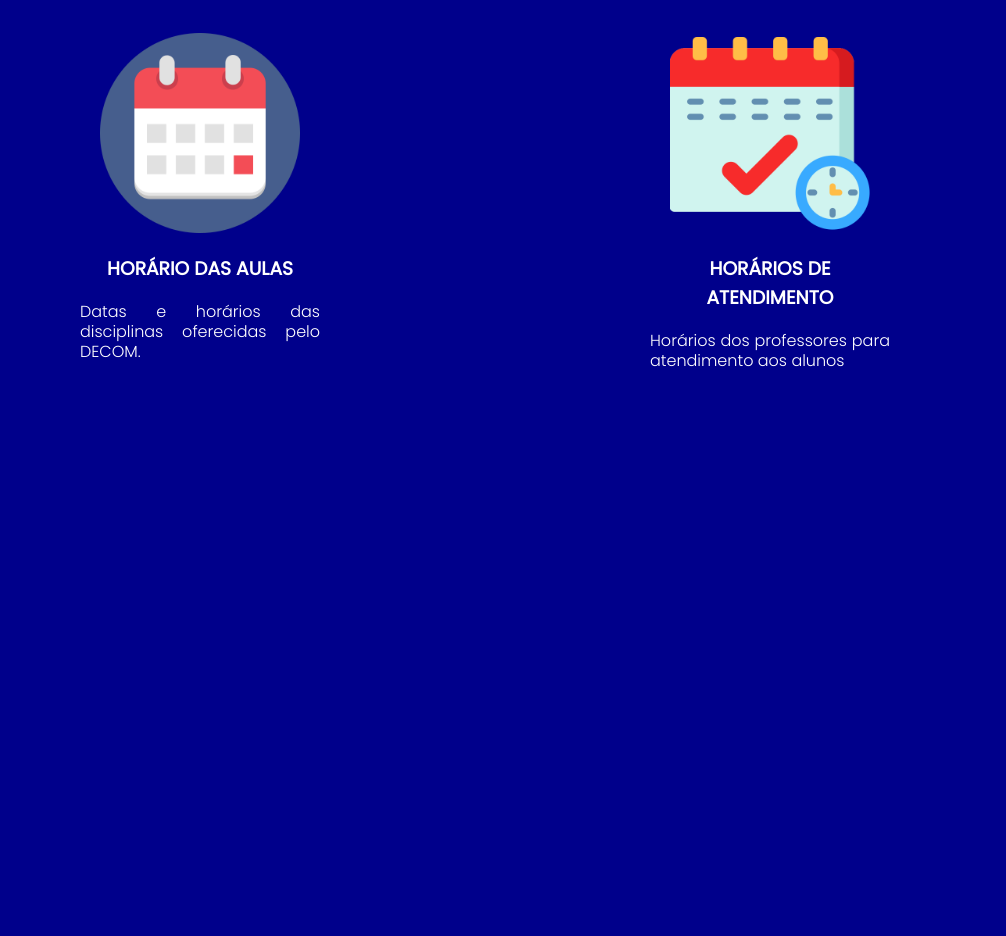
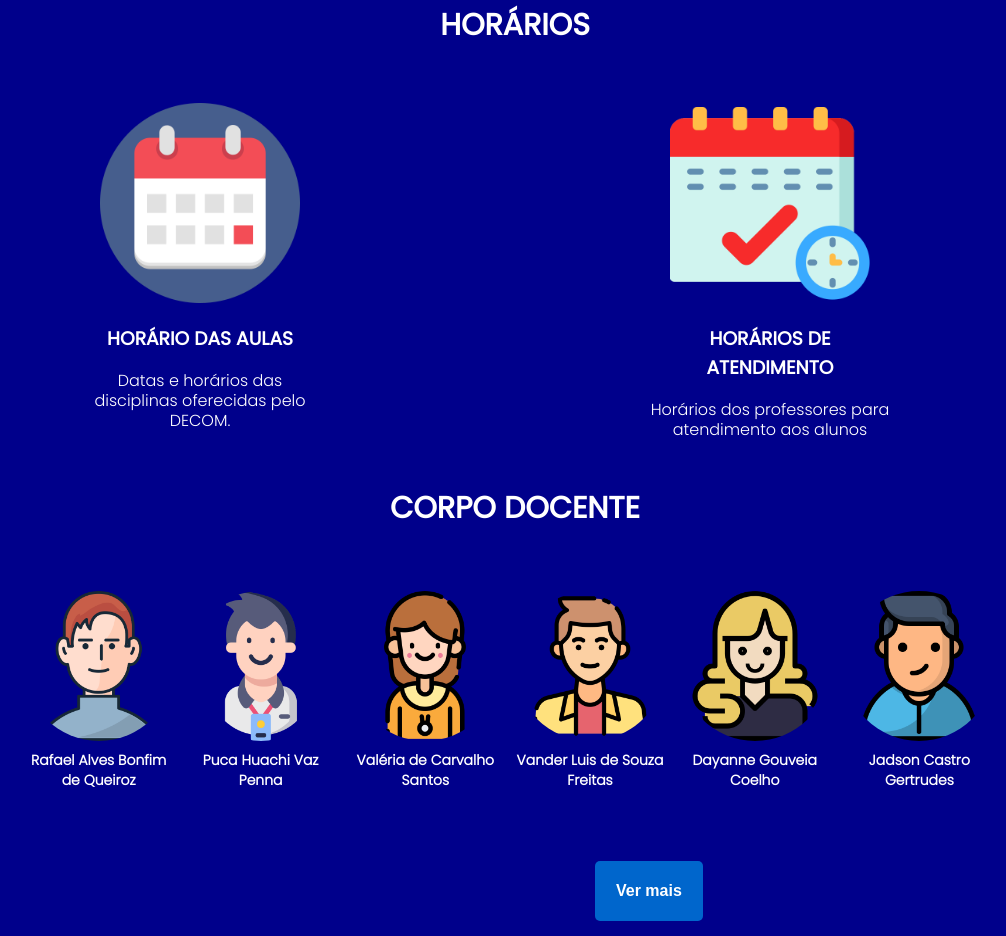
Before and after one commit to phosilva02/TP-progWeb, a website: page public/index.html in a window 1280 px wide. Shown: the part 617-1553 px from the top of the page, without its empty margins (125-1131 px from the left). Before the commit the page ends 1034 px from the top, so only its background shows below. Drawn offline with Linux system fonts and the light colour scheme.

Commit message:
corpo docente

```diff
--- a/public/index.html
+++ b/public/index.html
@@ -52,7 +52,9 @@
 
     </main>
 
-    <section>
+    <section class="horario">
+      <h1>HORÁRIOS</h1>
+
         <div class="bloco-horario">
           <a href="http://www3.decom.ufop.br/decom/decom.wsgi/ensino/horarios_alunos/"><img src="./img/calendario.png" /></a>
           <h3><b>HORÁRIO DAS AULAS</b></h3>
@@ -65,5 +67,50 @@
           <p>Horários dos professores para atendimento aos alunos</p>
       </div>
     </section>
+
+    <section class="quadProf">
+
+      <h1><strong> CORPO DOCENTE </strong></h1>
+
+      <div class="parte">
+
+        <div class="professor">
+          <img src="./img/professor6.png" alt="Foto do Professor 4">
+          <p> <strong> Rafael Alves Bonfim de Queiroz <strong> </p>
+        </div>
+
+        <div class="professor">
+          <img src="./img/professor1.png" alt="Foto do Professor 1">
+          <p> <strong> Puca Huachi Vaz Penna </strong> </p>
+        </div>
+
+        <div class="professor">
+          <img src="./img/professor2.png" alt="Foto do Professor 2">
+          <p> <strong> Valéria de Carvalho Santos </strong></p>
+        </div>
+
+        <div class="professor">
+          <img src="./img/professor4.png" alt="Foto do Professor 3">
+          <p> <strong> Vander Luis de Souza Freitas <strong> </p>
+        </div>
+
+        <div class="professor">
+          <img src="./img/professor3.png" alt="Foto do Professor 4">
+          <p> <strong>  Dayanne Gouveia Coelho <strong> </p>
+        </div>
+
+        <div class="professor">
+          <img src="./img/professor5.png" alt="Foto do Professor 4">
+          <p> <strong> Jadson Castro Gertrudes <strong> </p>
+        </div>
+
+      </div>
+    </section>
+
+
+    <button class="ver-mais">
+      <a href="http://www3.decom.ufop.br/decom/decom.wsgi/pessoal/professores/" target="_blank"><li> Ver mais </li></a>
+    </button>
+
   </body>
 </html>
--- a/public/style/style.css
+++ b/public/style/style.css
@@ -80,6 +80,10 @@ img{
     width: 400px;
 }
 
+.horario h1{
+    font-size: 30px;
+    text-align: center;
+}
 .bloco-horario {
     text-align: center;
     padding-left: 15px;
@@ -100,9 +104,9 @@ img{
     width: 200px;
 }
 
-
-
-
+.bloco-horario p{
+    text-align: center;
+}
 
 .info-curso{
     display: inline;
@@ -131,3 +135,57 @@ img{
     display: block;
     margin: 30px 0px;
 }
+
+/** ICONES DE PROFESSORES **/
+
+
+.professor {
+    display: inline-block;
+    width: 150px;
+    height: 200px;
+    text-align: center;
+    margin-right: 12px;
+    margin-top: -40px;
+
+  }
+
+  .professor img {
+    border-radius: 50%;
+    width: 150px;
+    height: 150px;
+  }
+
+  .professor p {
+    margin-top: 5px;
+    font-size: 1.4rem;
+    text-align: center;
+
+  }
+
+  .parte {
+    display: flex;
+    justify-content: center;
+    padding: 50px;
+  }
+
+  .quadProf h1{
+      text-align: center;
+      margin: 50px;
+      font-size: 30px;
+    }
+
+  .ver-mais {
+    background-color: #0066CC;
+    color: white;
+    border: none;
+    border-radius: 5px;
+    padding: 1px 1px;
+    margin-top: 20px;
+    font-size: 1.6rem;
+    cursor: pointer;
+    margin-left: 85vh;
+  }
+
+  .ver-mais:hover {
+    background-color: black;
+  }
```
Also changed, not shown: public/img/professor1.png (added), public/img/professor2.png (added), public/img/professor3.png (added), public/img/professor4.png (added), public/img/professor5.png (added), public/img/professor6.png (added). Lines whose indentation alone changed are shown as unchanged.
